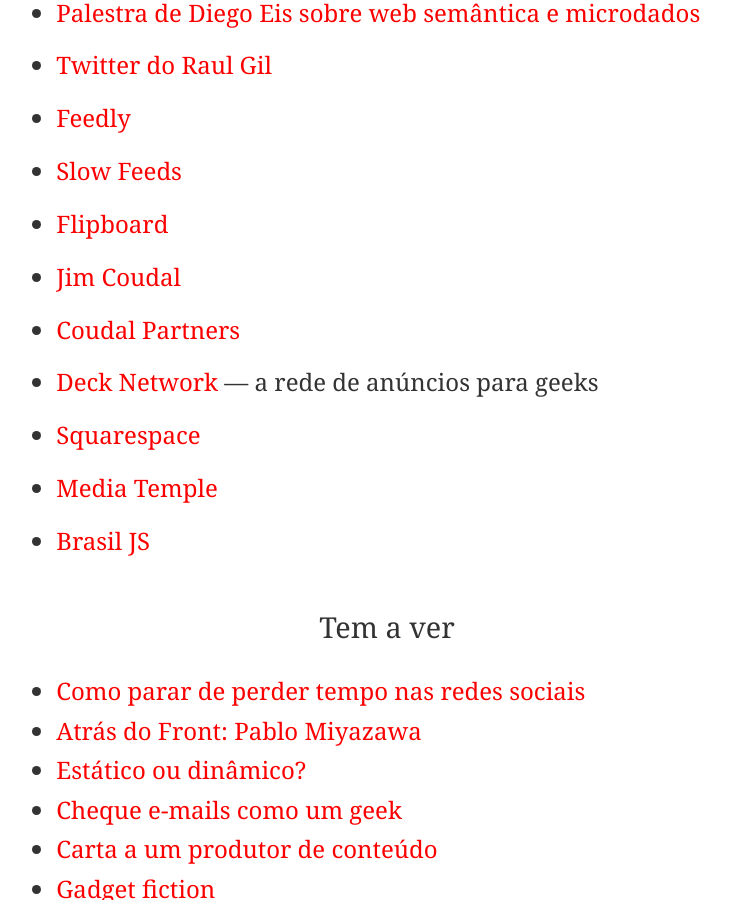
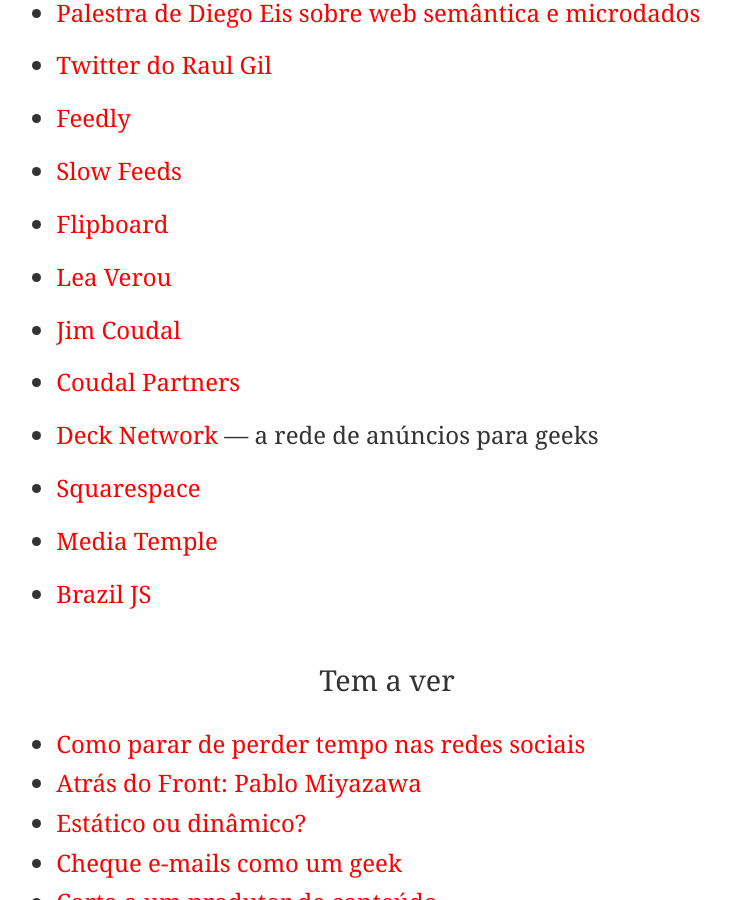
Before and after one commit to eduf/eduf.github.com, a Jekyll site: the page built from _posts/2013-05-25-atras-do-front-End-diego-eis.md, in a window 1280 px wide and 900 px high, scrolled down 1318 px. Shown: the whole window, without its empty margins (253-984 px from the left). Built offline with Jekyll 4.4.1, drawn with Linux system fonts in a browser that asks for light colours; nearby versions of some CDN libraries; comment, search, counter and statistics services are not loaded.

Commit message:
Incluindo Lea Verou no texto Diego Eis

```diff
--- a/_posts/2013-05-25-atras-do-front-End-diego-eis.md
+++ b/_posts/2013-05-25-atras-do-front-End-diego-eis.md
@@ -38,6 +38,8 @@
 
 * [Flipboard](http://flipboard.com/)
 
+* [Lea Verou](http://lea.verou.me/)
+
 * [Jim Coudal](https://twitter.com/Coudal)
 
 * [Coudal Partners](http://www.coudal.com/)
@@ -48,4 +50,4 @@
 
 * [Media Temple](http://mediatemple.net/)
 
-* [Brasil JS](http://brasiljs.org)
+* [Brazil JS](http://braziljs.com.br/)
```
